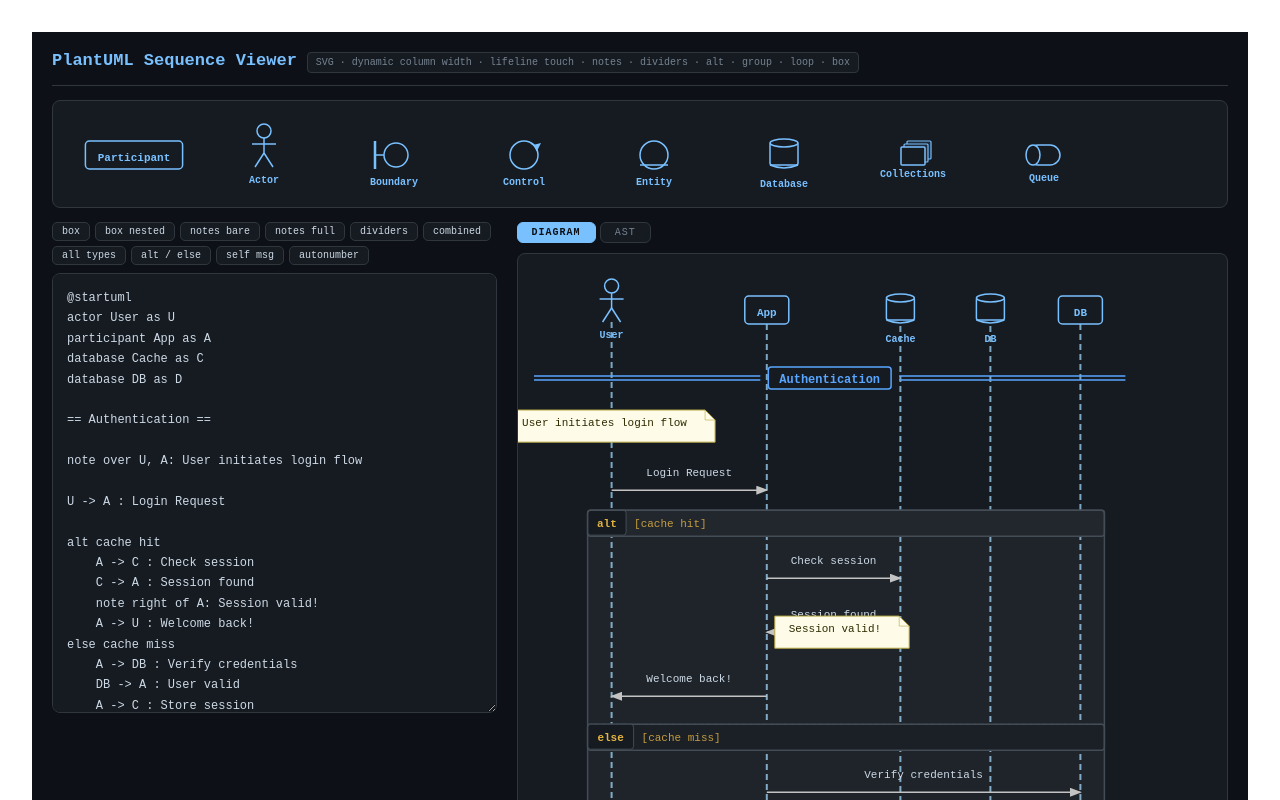
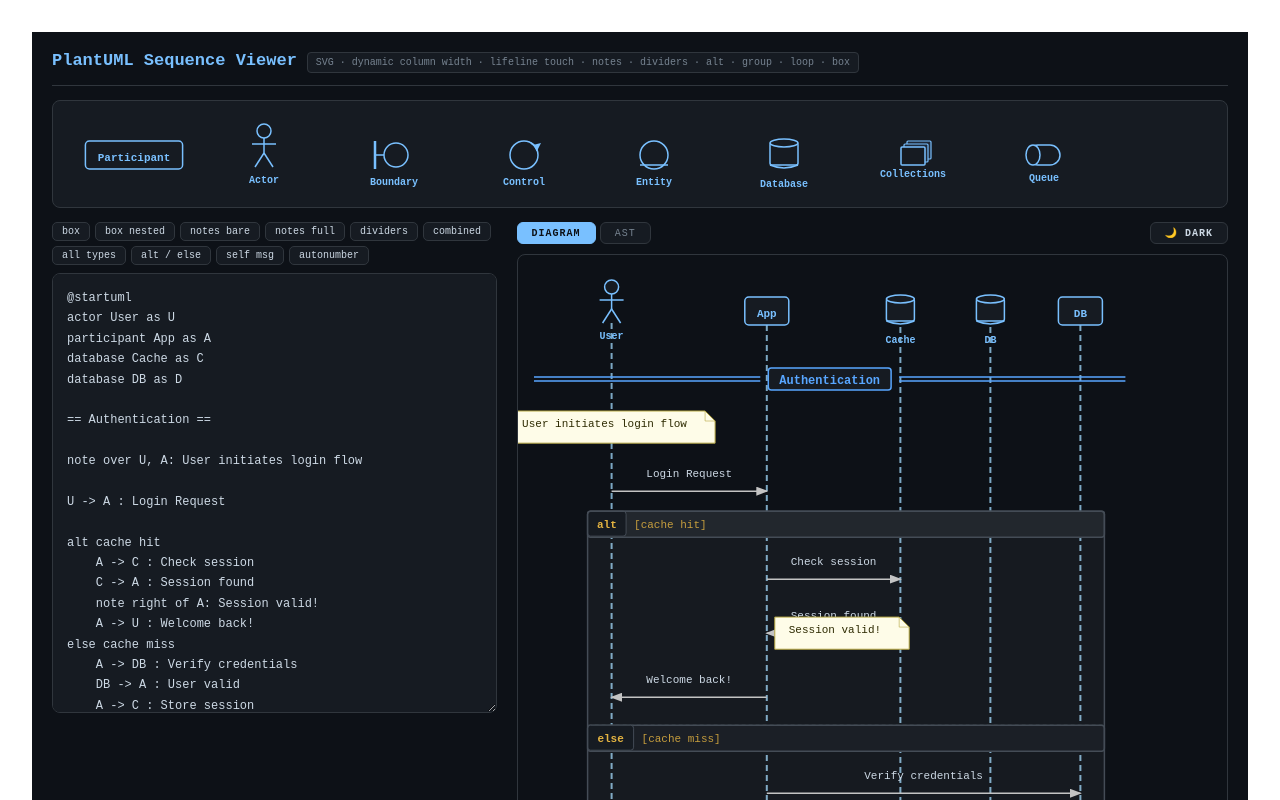
Before and after one commit to hudy9x/beautiful-plantuml, a React app: page / in a window 1280 px wide. Shown: the top 800 px of the page. Built offline with nearby package versions, Linux system fonts and the light colour scheme; the HTML template or start-up script is replaced by a standard one.

Commit message:
feat: Implement dark and light theme toggling for the diagram viewer using CSS variables.

```diff
--- a/src/PlantumlParser.tsx
+++ b/src/PlantumlParser.tsx
@@ -242,20 +242,53 @@ function parse(input: string): DiagramAST {
 // theme/index.ts
 // ─────────────────────────────────────────────────────────────────────────────
 
+const THEMES = {
+  dark: {
+    "--c-bg": "#0d1117",
+    "--c-surface": "#161b22",
+    "--c-border": "#30363d",
+    "--c-accent": "#79c0ff",
+    "--c-text": "#cdd9e5",
+    "--c-muted": "#768390",
+    "--c-arrow": "#c3c3c3",
+    "--c-altBorder": "#444c56", "--c-altLabel": "#e3b341", "--c-altBg": "rgba(255,255,255,0.04)",
+    "--c-groupBorder": "#6e7fd2", "--c-groupLabel": "#a5b4fc", "--c-groupBg": "rgba(99,102,241,0.08)",
+    "--c-loopBorder": "#3d9e6e", "--c-loopLabel": "#6ee7b7", "--c-loopBg": "rgba(52,211,153,0.06)",
+    "--c-noteBg": "#fefce8", "--c-noteBorder": "#b5a642", "--c-noteText": "#2d2a00",
+    "--c-dividerLine": "#58a6ff", "--c-dividerText": "#58a6ff",
+    "--c-lifeline": "#7ca8c4",
+  },
+  light: {
+    "--c-bg": "#ffffff",
+    "--c-surface": "#f6f8fa",
+    "--c-border": "#d0d7de",
+    "--c-accent": "#0969da",
+    "--c-text": "#24292f",
+    "--c-muted": "#57606a",
+    "--c-arrow": "#24292f",
+    "--c-altBorder": "#d0d7de", "--c-altLabel": "#9a6700", "--c-altBg": "rgba(0,0,0,0.02)",
+    "--c-groupBorder": "#54aeff", "--c-groupLabel": "#0969da", "--c-groupBg": "rgba(9,105,218,0.04)",
+    "--c-loopBorder": "#2da44e", "--c-loopLabel": "#1a7f37", "--c-loopBg": "rgba(45,164,78,0.04)",
+    "--c-noteBg": "#fff8c5", "--c-noteBorder": "#d4a72c", "--c-noteText": "#24292f",
+    "--c-dividerLine": "#0969da", "--c-dividerText": "#0969da",
+    "--c-lifeline": "#8c959f",
+  }
+};
+
 const C = {
-  bg: "#0d1117",
-  surface: "#161b22",
-  border: "#30363d",
-  accent: "#79c0ff",
-  text: "#cdd9e5",
-  muted: "#768390",
-  arrow: "#c3c3c3",
-  altBorder: "#444c56", altLabel: "#e3b341", altBg: "rgba(255,255,255,0.04)",
-  groupBorder: "#6e7fd2", groupLabel: "#a5b4fc", groupBg: "rgba(99,102,241,0.08)",
-  loopBorder: "#3d9e6e", loopLabel: "#6ee7b7", loopBg: "rgba(52,211,153,0.06)",
-  noteBg: "#fefce8", noteBorder: "#b5a642", noteText: "#2d2a00",
-  dividerLine: "#58a6ff", dividerText: "#58a6ff",
-  lifeline: "#7ca8c4",
+  bg: "var(--c-bg)",
+  surface: "var(--c-surface)",
+  border: "var(--c-border)",
+  accent: "var(--c-accent)",
+  text: "var(--c-text)",
+  muted: "var(--c-muted)",
+  arrow: "var(--c-arrow)",
+  altBorder: "var(--c-altBorder)", altLabel: "var(--c-altLabel)", altBg: "var(--c-altBg)",
+  groupBorder: "var(--c-groupBorder)", groupLabel: "var(--c-groupLabel)", groupBg: "var(--c-groupBg)",
+  loopBorder: "var(--c-loopBorder)", loopLabel: "var(--c-loopLabel)", loopBg: "var(--c-loopBg)",
+  noteBg: "var(--c-noteBg)", noteBorder: "var(--c-noteBorder)", noteText: "var(--c-noteText)",
+  dividerLine: "var(--c-dividerLine)", dividerText: "var(--c-dividerText)",
+  lifeline: "var(--c-lifeline)",
 } as const;
 
 // Layout constants
@@ -1315,6 +1348,7 @@ export default function App() {
   const [ast, setAst] = useState<DiagramAST | null>(null);
   const [error, setError] = useState<string | null>(null);
   const [tab, setTab] = useState<"diagram" | "ast">("diagram");
+  const [diagramTheme, setDiagramTheme] = useState<"dark" | "light">("dark");
 
   useEffect(() => {
     try { setAst(parse(input)); setError(null); }
@@ -1323,6 +1357,7 @@ export default function App() {
 
   return (
     <div style={{
+      ...(THEMES.dark as React.CSSProperties),
       minHeight: "100vh", background: C.bg, color: C.text,
       fontFamily: "'JetBrains Mono','Fira Code',monospace", padding: 20, boxSizing: "border-box"
     }}>
@@ -1394,7 +1429,8 @@ export default function App() {
         </div>
 
         <div>
-          <div style={{ display: "flex", gap: 4, marginBottom: 10 }}>
+          <div style={{ display: "flex", gap: 4, marginBottom: 10, justifyContent: "space-between" }}>
+            <div style={{ display: "flex", gap: 4 }}>
               {(["diagram", "ast"] as const).map(t => (
                 <button key={t} onClick={() => setTab(t)}
                   style={{
@@ -1406,8 +1442,21 @@ export default function App() {
                   }}>{t}</button>
               ))}
             </div>
+
+            <button onClick={() => setDiagramTheme(diagramTheme === "dark" ? "light" : "dark")}
+              style={{
+                background: C.surface, color: C.text,
+                border: `1px solid ${C.border}`, borderRadius: 6,
+                padding: "4px 14px", fontSize: 10, cursor: "pointer",
+                textTransform: "uppercase", letterSpacing: 1, fontFamily: "inherit",
+                fontWeight: "bold"
+              }}>
+              {diagramTheme === "dark" ? "🌙 Dark" : "☀️ Light"}
+            </button>
+          </div>
           <div style={{
-            background: C.surface, border: `1px solid ${C.border}`,
+            ...(THEMES[diagramTheme] as React.CSSProperties),
+            background: C.bg, border: `1px solid ${C.border}`, color: C.text,
             borderRadius: 8, padding: 16, minHeight: 500, overflowX: "auto"
           }}>
             {ast && tab === "diagram" && <SequenceDiagram ast={ast} />}
```
Lines whose indentation alone changed are shown as unchanged.
